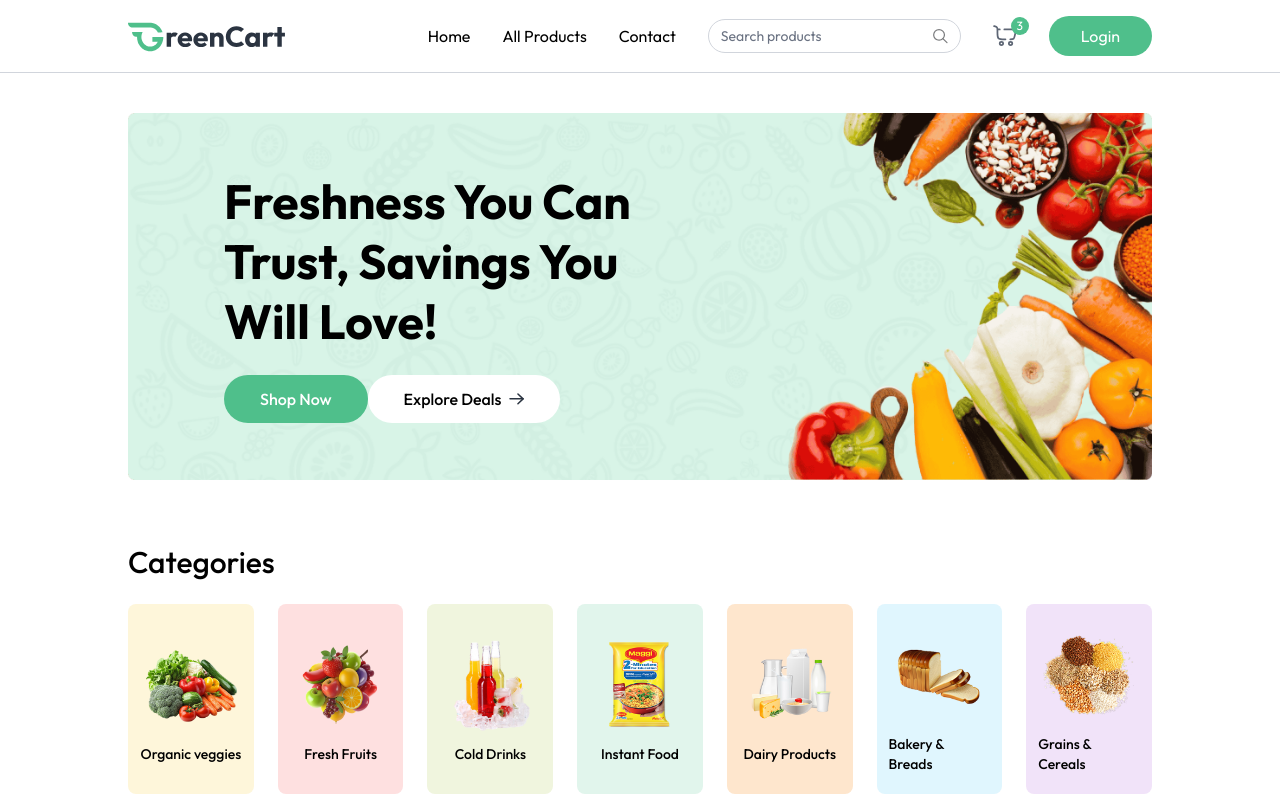
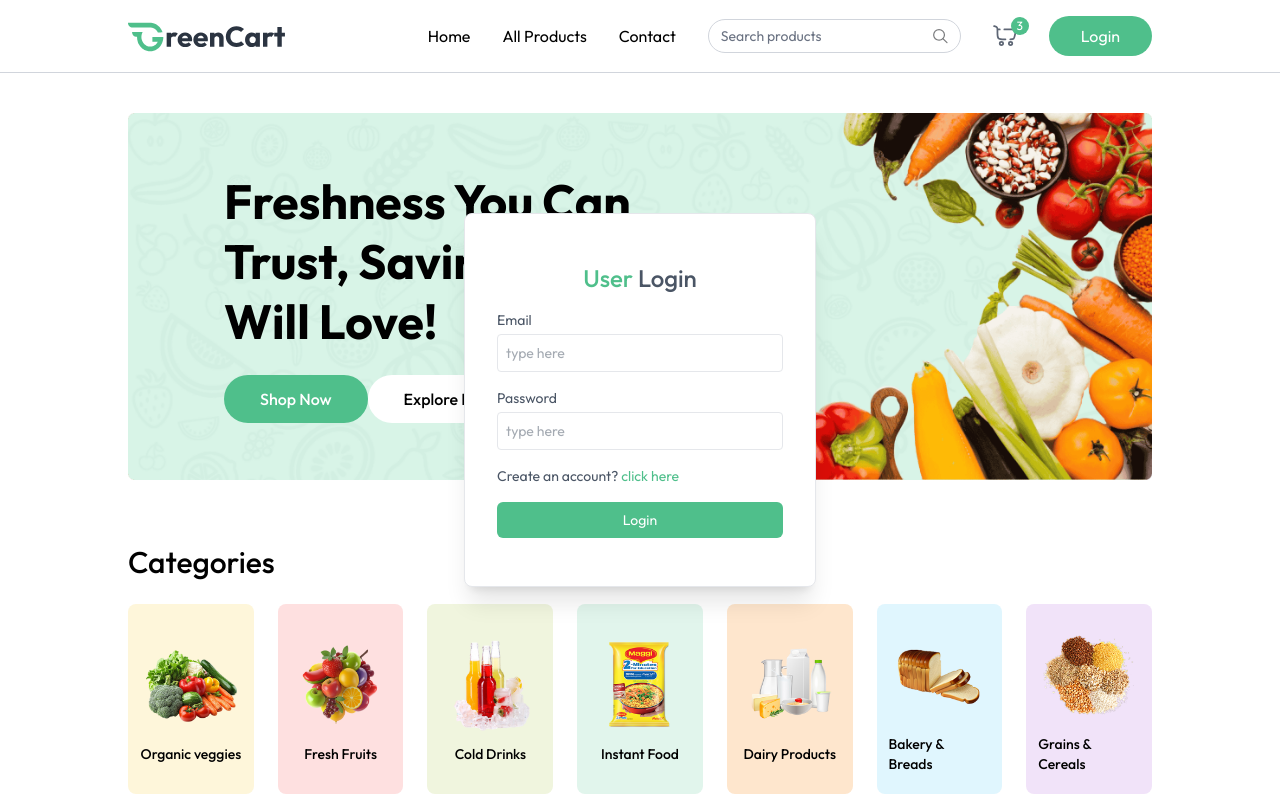
Before and after one commit to NSujjwal2003/InstaGrocery, a React (Vite) app in the folder client/: page / in a window 1280 px wide. Both pictures are taken after a click on the button "Login". Shown: the top 800 px of the page. Built offline with nearby package versions, Linux system fonts and the light colour scheme.

Commit message:
login functionality added

```diff
--- a/client/src/App.jsx
+++ b/client/src/App.jsx
@@ -4,14 +4,18 @@ import { Routes, Route, useLocation } from 'react-router-dom'
 import Home from './pages/Home'
 import { Toaster } from 'react-hot-toast'
 import Footer from './components/Footer'
+import { useAppContext } from './context/AppContext'
+import Login from './components/Login'
 
 
 const App = () => {
   const isSellerPath = useLocation().pathname.includes("seller");
+  const {showUserLogin} = useAppContext();
 
   return (
     <div>
       {isSellerPath? null : <Navbar />}
+      {showUserLogin ? <Login/> : null}
 
       <Toaster/>
       <div className={`${isSellerPath ? "" : 'px-6 md:px-16 lg:px-24 xl:px-32'}`}>
--- /dev/null
+++ b/client/src/components/Login.jsx
@@ -0,0 +1,63 @@
+import React from 'react'
+import { AppContext } from '../context/AppContext';
+import toast from 'react-hot-toast';
+
+const Login = () => {
+    const [state, setState] = React.useState("login");
+    const [name, setName] = React.useState("");
+    const [email, setEmail] = React.useState("");
+    const [password, setPassword] = React.useState("");
+    const { setShowUserLogin  , setUser , axios , navigate} = React.useContext(AppContext);
+
+    const onSubmitHandler = async (event) => {
+        event.preventDefault(); // Prevent page reload
+        setUser({
+            email: "uns.singh03@gmail.com",
+            name: "Ujju Singh",
+        })
+        setShowUserLogin(false);
+    }
+
+
+  return (
+    <div onClick={()=>{
+        setShowUserLogin(false); // Close the login modal when clicking outside
+    }} className='fixed top-0 bottom-0 left-0 right-0 z-30  flex items-center text-sm text-gray-600  bg-blak/50 '>
+          <form onSubmit={onSubmitHandler} onClick={(e) => e.stopPropagation()} className="flex flex-col gap-4 m-auto items-start p-8 py-12 w-80 sm:w-[352px] rounded-lg shadow-xl border border-gray-200 bg-white">
+            <p className="text-2xl font-medium m-auto">
+                <span className="text-primary">User</span> {state === "login" ? "Login" : "Sign Up"}
+            </p>
+            {state === "register" && (
+                <div className="w-full">
+                    <p>Name</p>
+                    <input onChange={(e) => setName(e.target.value)} value={name} placeholder="type here" className="border border-gray-200 rounded w-full p-2 mt-1 outline-primary" type="text" required />
+                </div>
+            )}
+            <div className="w-full ">
+                <p>Email</p>
+                <input onChange={(e) => setEmail(e.target.value)} value={email} placeholder="type here" className="border border-gray-200 rounded w-full p-2 mt-1 outline-primary" type="email" required />
+            </div>
+            <div className="w-full ">
+                <p>Password</p>
+                <input onChange={(e) => setPassword(e.target.value)} value={password} placeholder="type here" className="border border-gray-200 rounded w-full p-2 mt-1 outline-primary" type="password" required />
+            </div>
+            {state === "register" ? (
+                <p>
+                    Already have account? <span onClick={() => setState("login")} className="text-primary cursor-pointer">click here</span>
+                </p>
+            ) : (
+                <p>
+                    Create an account? <span onClick={() => setState("register")} className="text-primary cursor-pointer">click here</span>
+                </p>
+            )}
+            <button className="bg-primary hover:bg-primary-dull transition-all text-white w-full py-2 rounded-md cursor-pointer">
+                {state === "register" ? "Create Account" : "Login"}
+            </button>
+        </form>
+
+
+    </div>
+  )
+}
+
+export default Login
```
